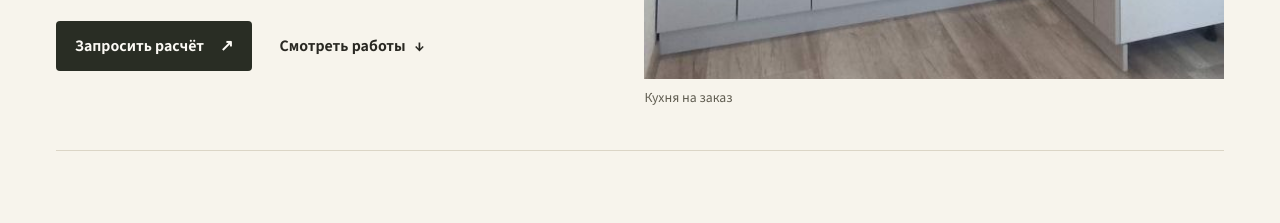
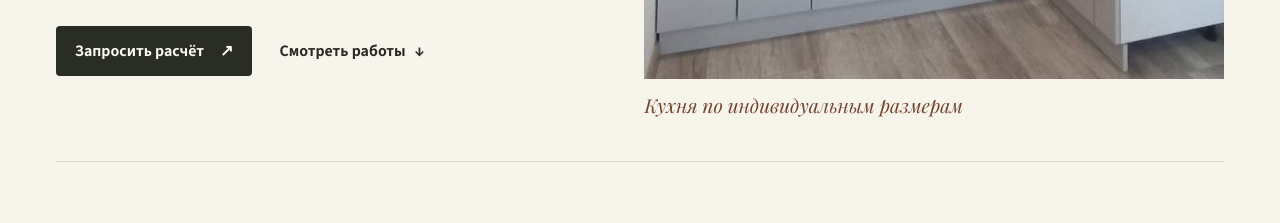
Before and after one commit to KorkinTS/stilno-mebelno, a plain HTML site: page index.html in a window 1280 px wide. Shown: the part 573-796 px from the top of the page. Drawn offline with Linux system fonts and the light colour scheme.

Commit message:
Refine kitchen photo caption

```diff
--- a/index.html
+++ b/index.html
@@ -9,7 +9,7 @@
   <meta property="og:image" content="https://korkints.github.io/stilno-mebelno/assets/kitchen.jpg">
   <meta property="og:url" content="https://korkints.github.io/stilno-mebelno/">
   <title>Стильно Мебельно — мебель на заказ в Екатеринбурге</title>
-  <link rel="stylesheet" href="style.css?v=caption">
+  <link rel="stylesheet" href="style.css?v=kitchen-caption">
   <script src="site.js?v=telegram-contact" defer></script>
 </head>
 <body>
@@ -38,7 +38,7 @@
         <div class="hero-image">
           <img src="assets/kitchen.jpg" alt="Светлая угловая кухня со шкафами до потолка и каменным фартуком" fetchpriority="high">
         </div>
-        <figcaption>Кухня на заказ</figcaption>
+        <figcaption>Кухня по индивидуальным размерам</figcaption>
       </figure>
     </section>
 
--- a/style.css
+++ b/style.css
@@ -101,7 +101,7 @@ h3 { font-size: 1.55rem; margin-bottom: .6rem; }
 .hero-photo { display: grid; grid-template-rows: 1fr auto; }
 .hero-image { position: relative; min-height: 530px; overflow: hidden; background: #d7ccba; }
 .hero-photo img { width: 100%; height: 100%; position: absolute; object-fit: cover; object-position: center 69%; }
-.hero-photo figcaption { margin-top: .55rem; color: var(--muted); font-size: .86rem; }
+.hero-photo figcaption { margin-top: .8rem; color: var(--accent); font: italic 400 clamp(1rem, 1.5vw, 1.22rem)/1.4 "Playfair Display Variable", Georgia, serif; }
 .projects, .team { padding-block: 75px 95px; border-top: 1px solid var(--line); }
 .section-head { display: flex; justify-content: space-between; align-items: end; gap: 2rem; margin-bottom: 1.35rem; }
 .section-head p:last-child { max-width: 350px; color: var(--muted); }
```
